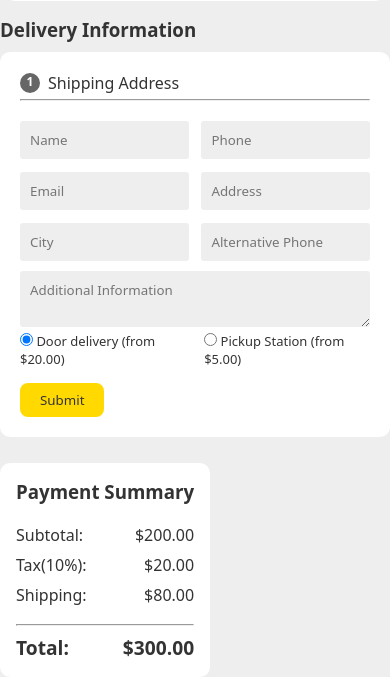
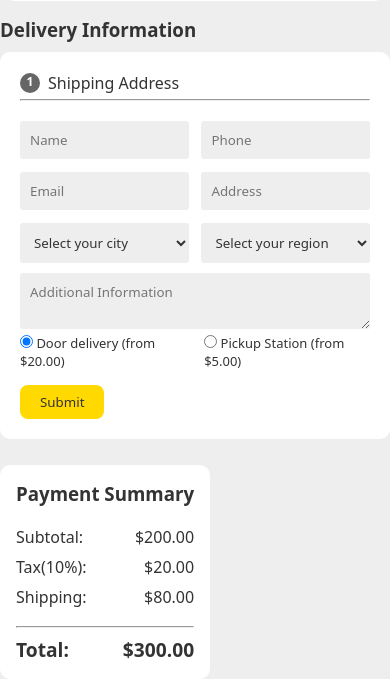
Before and after one commit to MatamaPeter/1-project, a PHP site: page /cart.html in a window 390 px wide. Shown: the part 415-1094 px from the top of the page. Run offline with PHP 8.4, Linux system fonts and the light colour scheme.

Commit message:
"Updated cart.html to replace city and alternative phone inputs with select elements for city and region, and updated cart-style.css to add styling for select elements."

```diff
--- a/cart.html
+++ b/cart.html
@@ -91,10 +91,26 @@
                                         <input type="text" name="address" placeholder="Address">
                                     </div>
                                     <div class="city">
-                                        <input type="text" name="city" placeholder="City">
+                                        <select name="city" id="">
+                                            <option value="" selected disabled>Select your city</option>
+                                            <option value="1">City 1</option>
+                                            <option value="2">City 2</option>
+                                            <option value="3">City 3</option>
+                                            <option value="4">City 4</option>
+                                            <option value="5">City 5</option>
+                                            <option value="6">City 6</option>
+                                        </select>
                                     </div>
-                                    <div class="alternative-phone">
-                                        <input type="text" name="alt-phone" placeholder="Alternative Phone">
+                                    <div class="region">
+                                        <select name="region" id="">
+                                            <option value="" selected disabled>Select your region</option>
+                                            <option value="1">Region 1</option>
+                                            <option value="2">Region 2</option>
+                                            <option value="3">Region 3</option>
+                                            <option value="4">Region 4</option>
+                                            <option value="5">Region 5</option>
+                                            <option value="6">Region 6</option>
+                                        </select>
                                     </div>
                                 </div>
                                 <div class="additional-info">
--- a/styles/cart-style.css
+++ b/styles/cart-style.css
@@ -163,6 +163,7 @@
     margin-bottom: 10px;
 }
 .shipping-info input,
+.shipping-info select,
 .additional-info textarea{
     padding: 10px;
     width: 100%;
```
